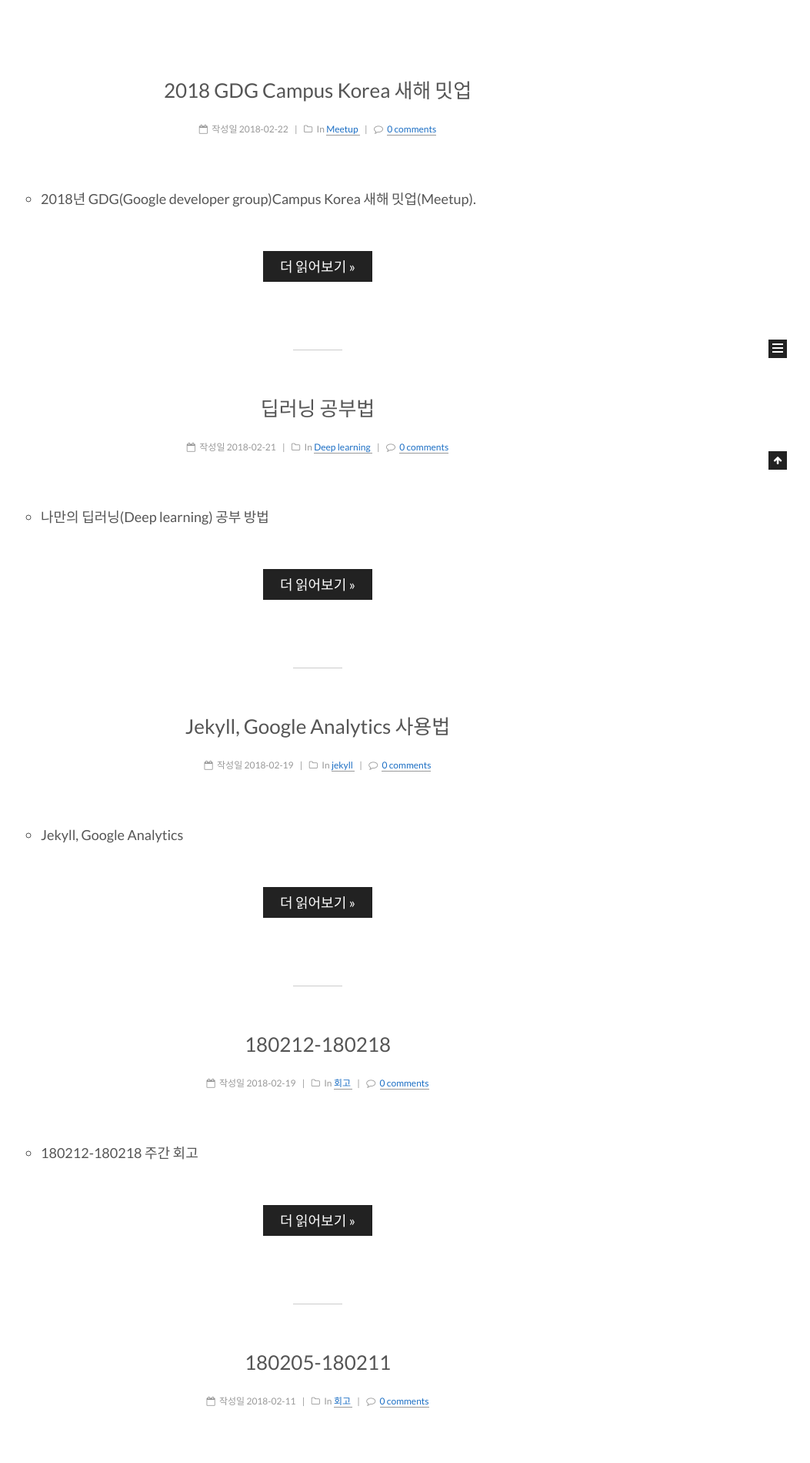
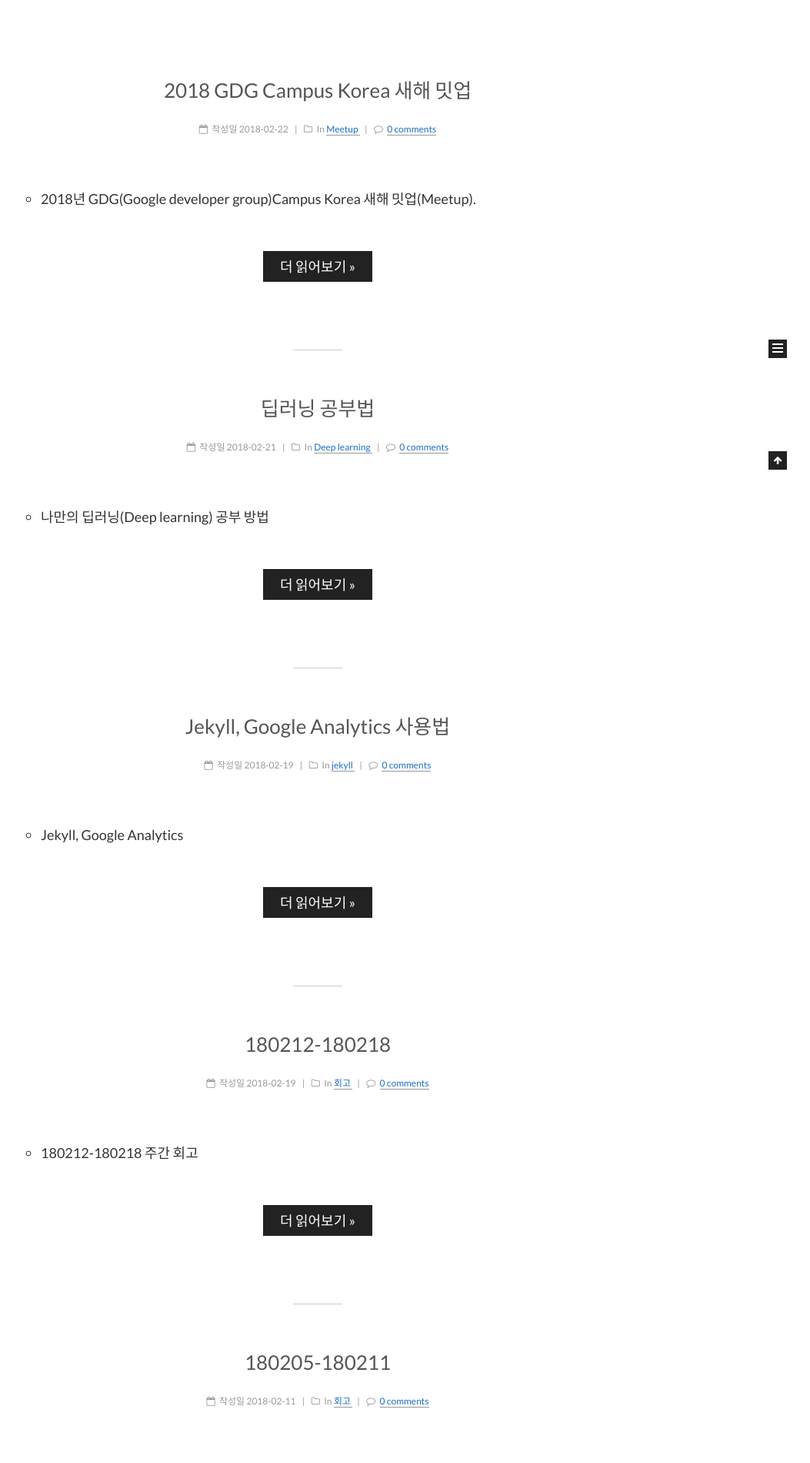
Before and after one commit to gwonsungjun/gwonsungjun.github.io, a Jekyll site: the page built from index.html, in a window 1280 px wide. Shown: the part 390-2290 px from the top of the page at 77% size, without its empty margins (227-1280 px from the left). Built offline with Jekyll 4.4.1, drawn with Linux system fonts in a browser that asks for light colours; the list of posts is cut into pages by our own code; comment, search, counter and statistics services are not loaded.

Commit message:
Fix text body color

```diff
--- a/_sass/_variables/base.scss
+++ b/_sass/_variables/base.scss
@@ -32,7 +32,7 @@ $blue_link    : #1b6ec4;
 // --------------------------------------------------
 
 // Global text color on <body>
-$text-color                   : $black-light;
+$text-color                   : $black-dim;
 
 // Global link color.
 $link-color                   : $blue_link;
```
